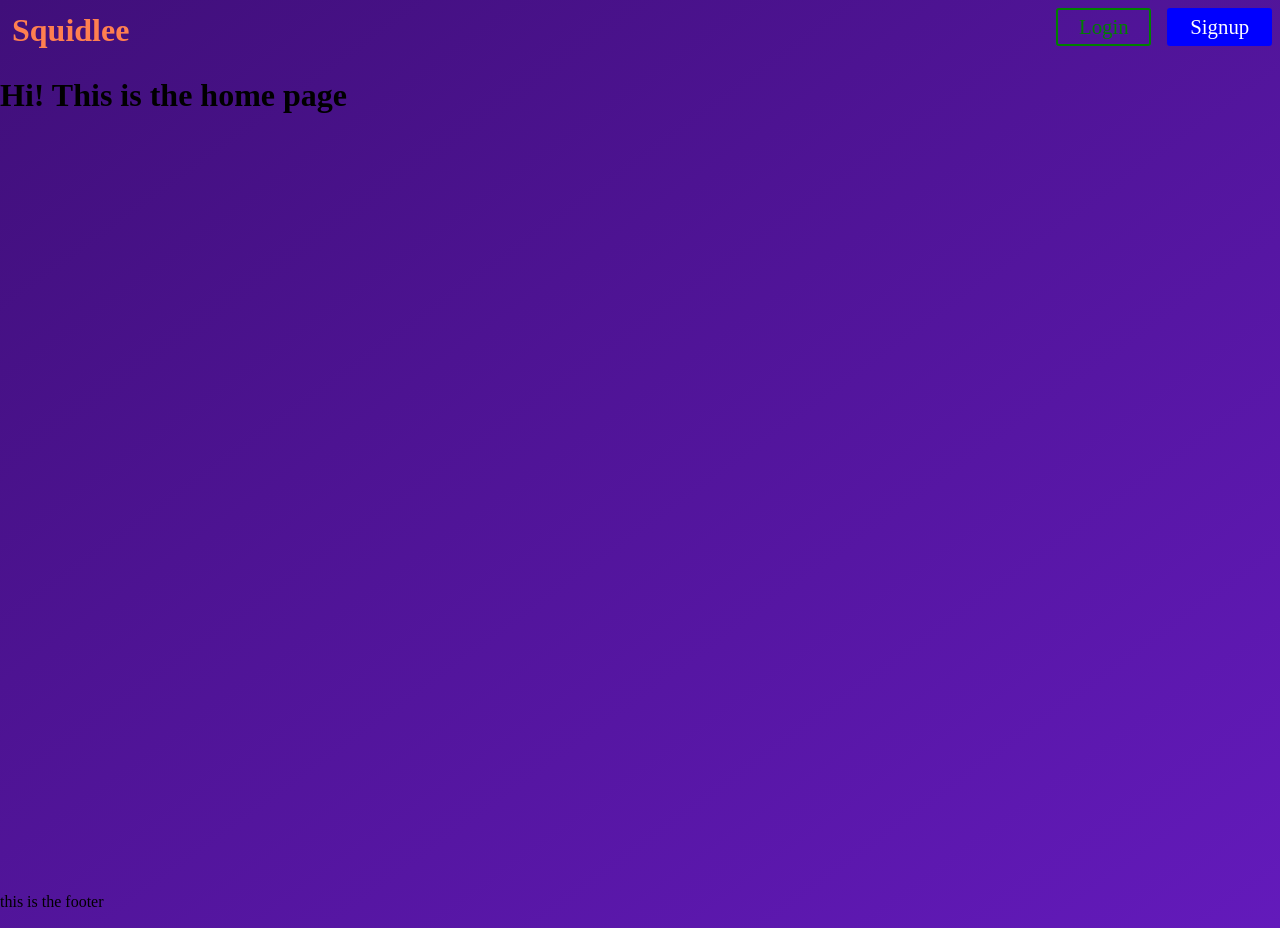
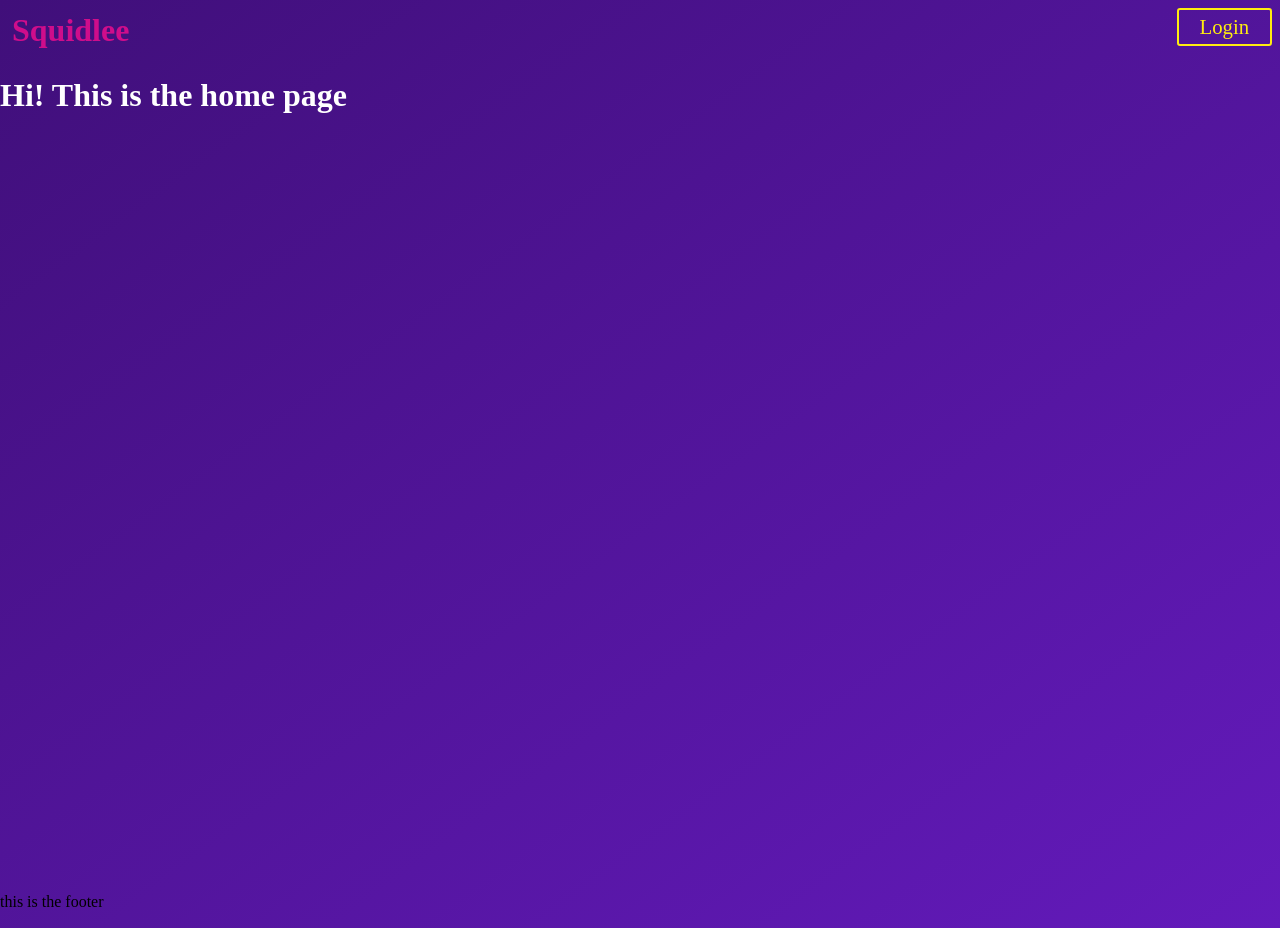
Before and after one commit to CurtisMac/Squidlee, a Next.js app: page / in a window 1280 px wide. Built offline with nearby package versions, Linux system fonts and the light colour scheme.

Commit message:
applied new palette to components

```diff
--- a/components/header/Logo.js
+++ b/components/header/Logo.js
@@ -13,7 +13,7 @@ const Logo = () => (
 const Title = styled.h1`
   padding: 2px;
   margin: 10px 10px 5px;
-  color: coral;
+  color: ${props => props.theme.secondary};
   cursor: pointer;
   ${media.phone`
     color: green;
--- a/components/header/Nav.js
+++ b/components/header/Nav.js
@@ -1,5 +1,5 @@
 import Link from "next/link";
-import styled from "styled-components";
+import styled, { withTheme } from "styled-components";
 
 //components
 import StyledButton from "../styles/StyledButton";
@@ -9,11 +9,8 @@ class Nav extends React.Component {
     return (
       <StyledNav>
         <Link href="/login">
-          <StyledButton bgColor={"green"}>Login</StyledButton>
-        </Link>
-        <Link href="/signup">
-          <StyledButton bgColor={"blue"} solid>
-            Signup
+          <StyledButton bgColor={this.props.theme.complement}>
+            Login
           </StyledButton>
         </Link>
       </StyledNav>
@@ -27,4 +24,4 @@ const StyledNav = styled.nav`
   font-size: 1.3rem;
 `;
 
-export default Nav;
+export default withTheme(Nav);
--- a/components/styles/Themes.js
+++ b/components/styles/Themes.js
@@ -1,5 +1,6 @@
 const MainTheme = {
-  //gradient: "linear-gradient(red, yellow)",
+  //Text colors
+  textBody: "white",
   //Primary colors
   primaryLighter: "#8952CB",
   primaryLight: "#6D449F",
--- a/pages/index.js
+++ b/pages/index.js
@@ -1,9 +1,15 @@
+import styled from "styled-components";
+
 const Home = () => {
   return (
     <div>
-      <h1>Hi! This is the home page</h1>
+      <StyledH1>Hi! This is the home page</StyledH1>
     </div>
   );
 };
 
+const StyledH1 = styled.h1`
+  color: ${props => props.theme.textBody};
+`;
+
 export default Home;
```
